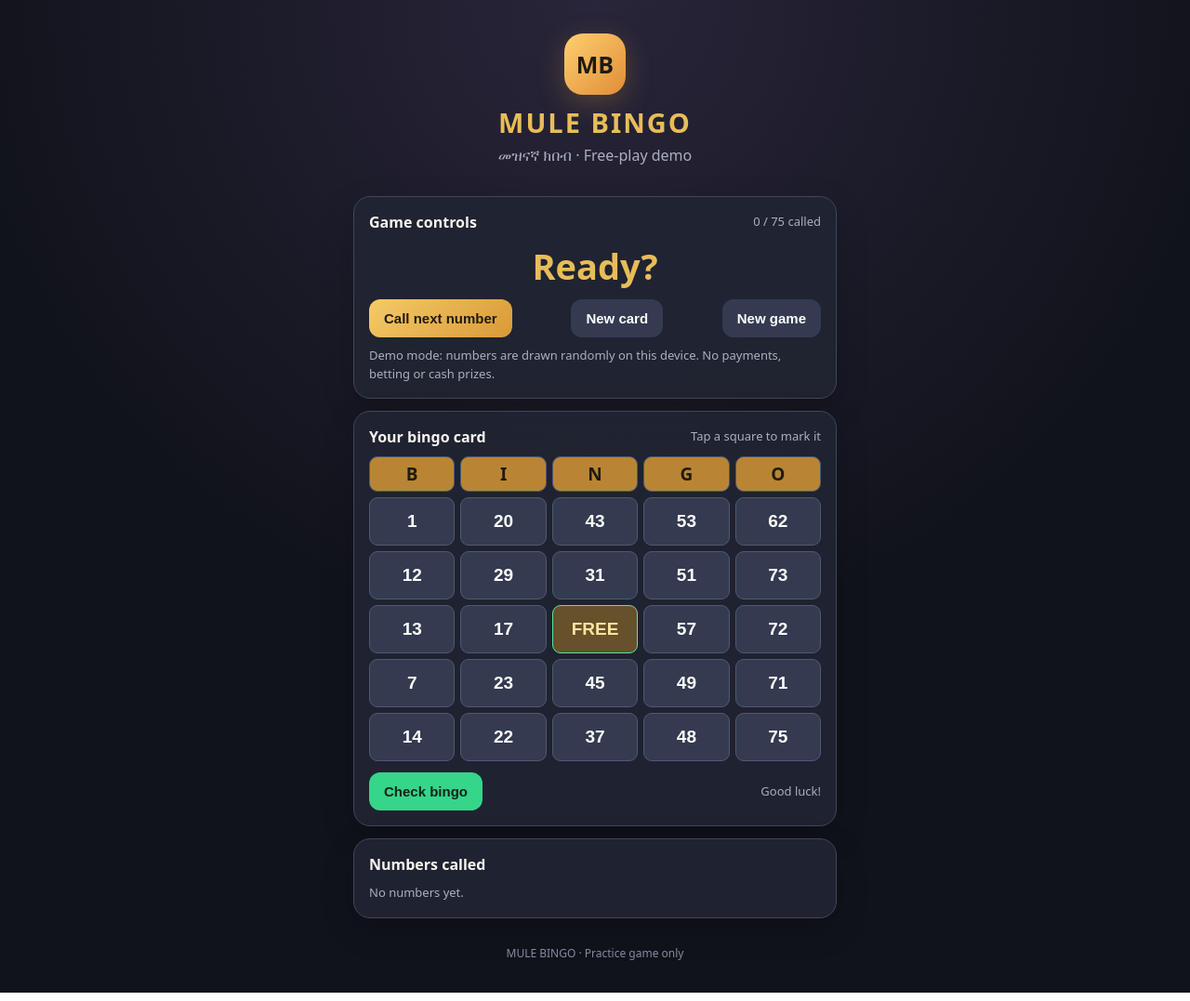
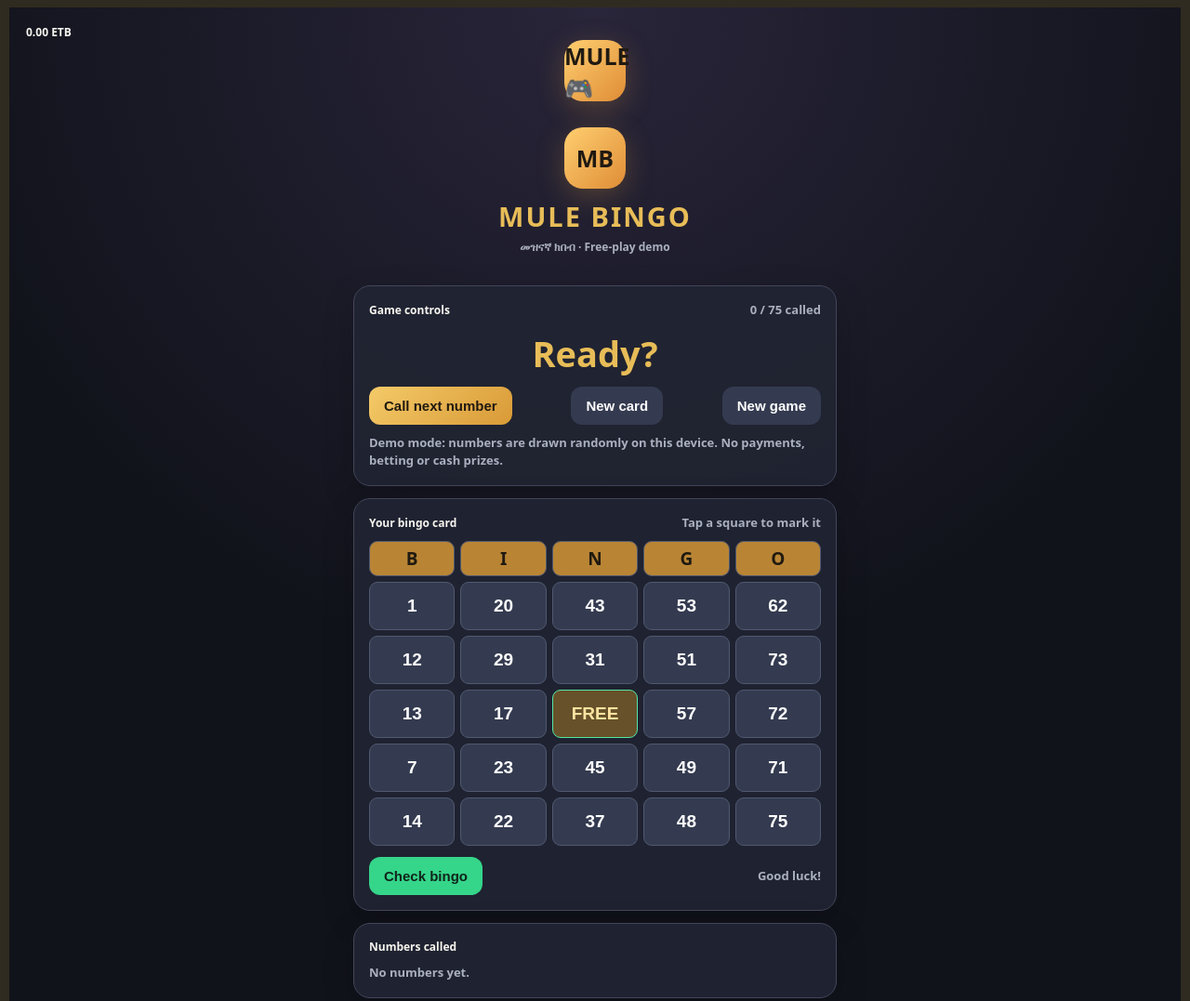
Before and after one commit to mulugdeyhualemu-del/mule-bingo, a plain HTML site: page index.html in a window 1280 px wide. Shown: the top 1077 px of the page at 93% size. Drawn offline with Linux system fonts and the light colour scheme.

Commit message:
Update index.html

```diff
--- a/index.html
+++ b/index.html
@@ -1,5 +1,7 @@
 <!doctype html>
-<html lang="en">
+<html <div style="background:#302b20;color:#f5c542;padding:8px 10px;border-radius:10px;font-size:12px;font-weight:bold;">
+  0.00 ETB
+<div class="logo">MULE 🎮</div>
 <head>
 <meta charset="utf-8">
 <meta name="viewport" content="width=device-width, initial-scale=1">
```
